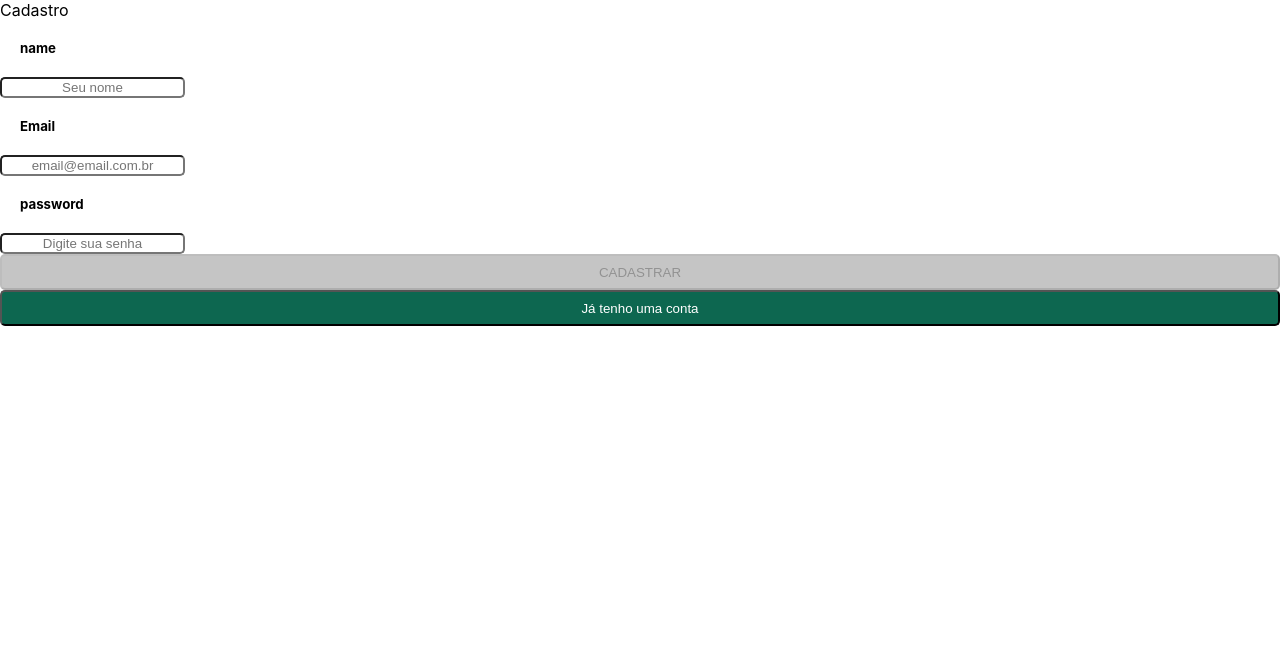
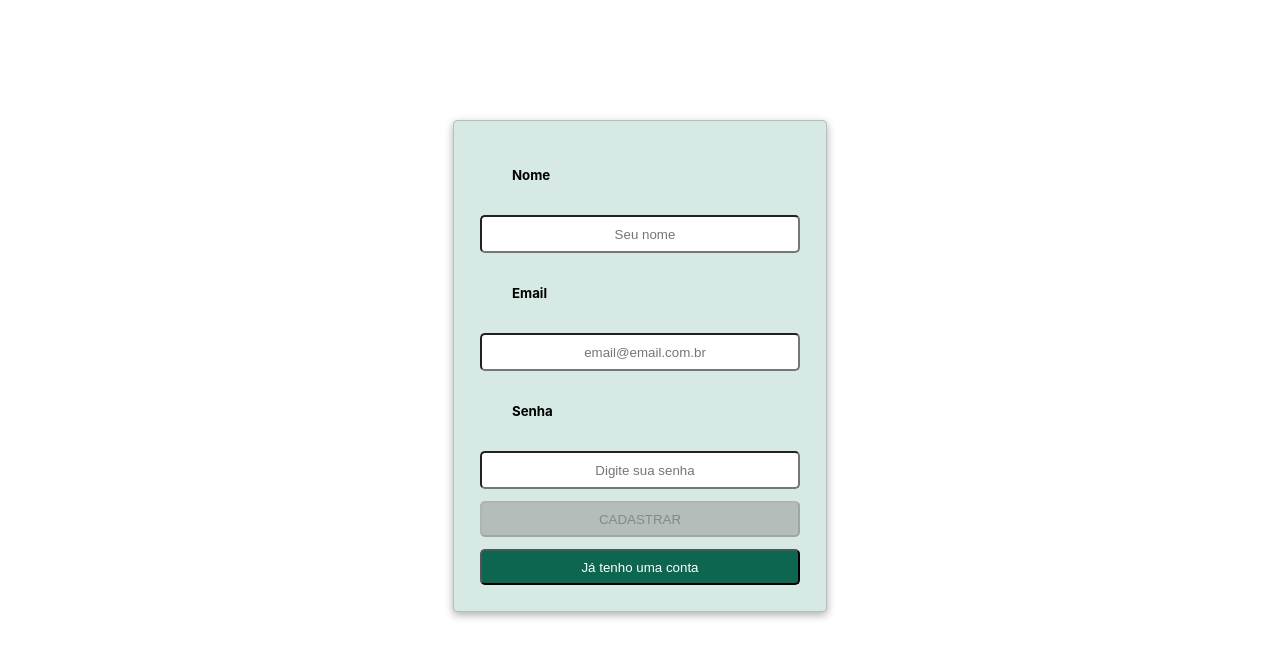
Before and after one commit to riquelmebandeira/projeto-delivery-app, a React (Create React App) app in the folder front-end/: page /register in a window 1280 px wide. Shown: the top 658 px of the page. Built offline with nearby package versions, Linux system fonts and the light colour scheme.

Commit message:
feat(interface): estiliza a pagina de cadastro

```diff
--- a/front-end/src/pages/Register.jsx
+++ b/front-end/src/pages/Register.jsx
@@ -4,6 +4,7 @@ import jwtDecode from 'jwt-decode';
 import Button from '../components/Button';
 import Input from '../components/Input';
 import { requestLogin } from '../services/requests';
+import '../styles/pages/Register.css';
 
 const Register = () => {
   const [email, setEmail] = useState('');
@@ -45,13 +46,11 @@ const Register = () => {
 
   return (
     <main className="login">
-      <div className="logo">
-        Cadastro
-      </div>
-      <form>
+      <div className="logo" />
+      <form className="register-form">
         <Input
           type="text"
-          labelText="name"
+          labelText="Nome"
           onChange={ ({ target }) => handleChange(target, setName) }
           placeHolder="Seu nome"
           dataTestId="common_register__input-name"
@@ -65,11 +64,28 @@ const Register = () => {
         />
         <Input
           type="password"
-          labelText="password"
+          labelText="Senha"
           onChange={ ({ target }) => handleChange(target, setPassword) }
           placeHolder="Digite sua senha"
           dataTestId="common_register__input-password"
         />
+        <Button
+          text="CADASTRAR"
+          onClick={ (event) => register(event) }
+          dataTestId="common_register__button-register"
+          disabled={ password
+            .length < MIN_CHARACTER
+            || !EMAIL_REGEX.test(email)
+            || name.length < MIN_NAME }
+          className="primary__btn"
+        />
+        <Link to="/login">
+          <Button
+            text="Já tenho uma conta"
+            dataTestId="common_register__button-login"
+            className="terciary__btn"
+          />
+        </Link>
       </form>
       {
         (failedTryLogin)
@@ -84,21 +100,6 @@ const Register = () => {
           )
           : null
       }
-      <Button
-        text="CADASTRAR"
-        onClick={ (event) => register(event) }
-        dataTestId="common_register__button-register"
-        disabled={ password
-          .length < MIN_CHARACTER || !EMAIL_REGEX.test(email) || name.length < MIN_NAME }
-        className="primary__btn"
-      />
-      <Link to="/login">
-        <Button
-          text="Já tenho uma conta"
-          dataTestId="common_register__button-login"
-          className="terciary__btn"
-        />
-      </Link>
     </main>
   );
 };
--- /dev/null
+++ b/front-end/src/styles/pages/Register.css
@@ -0,0 +1,34 @@
+.register-form {
+  background-color: #d6e9e4;
+  border: 1px solid #b1c2be;
+  border-radius: 4px;
+  box-shadow: 0.1px 3px 8px rgb(173, 173, 173);
+  display: flex;
+  flex-direction: column;
+  margin: auto;
+  margin-top: 120px;
+  padding: 26px;
+  row-gap: 12px;
+  width: 320px;
+}
+
+.register-form label {
+  display: flex;
+  flex-direction: column;
+  row-gap: 6px;
+  text-indent: 12px;
+}
+
+.register-form input {
+  height: 32px;
+  text-indent: 10px;
+  width: auto;
+}
+
+.primary__btn {
+  width: auto;
+}
+
+.terciary__btn {
+  width: 100%;
+}
```
